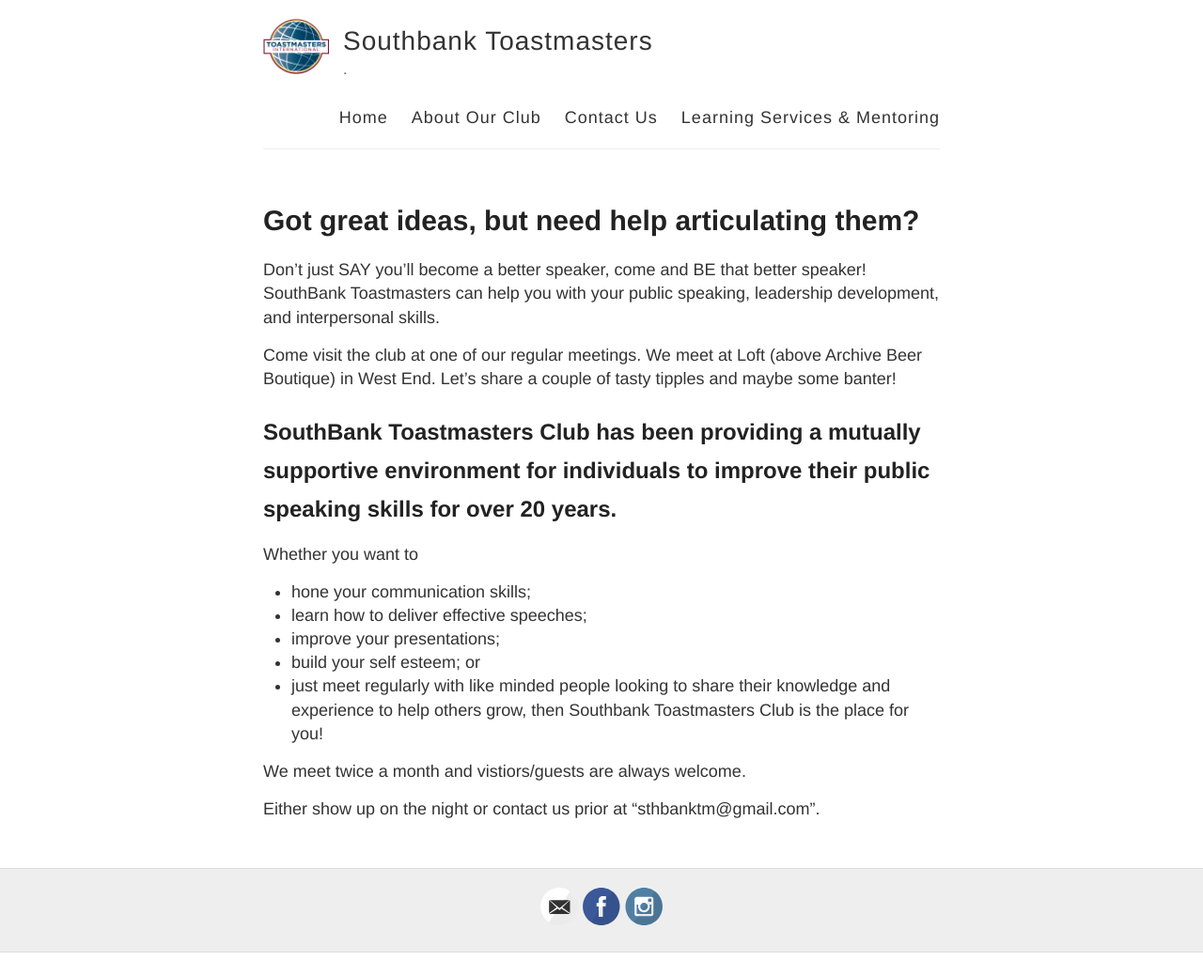
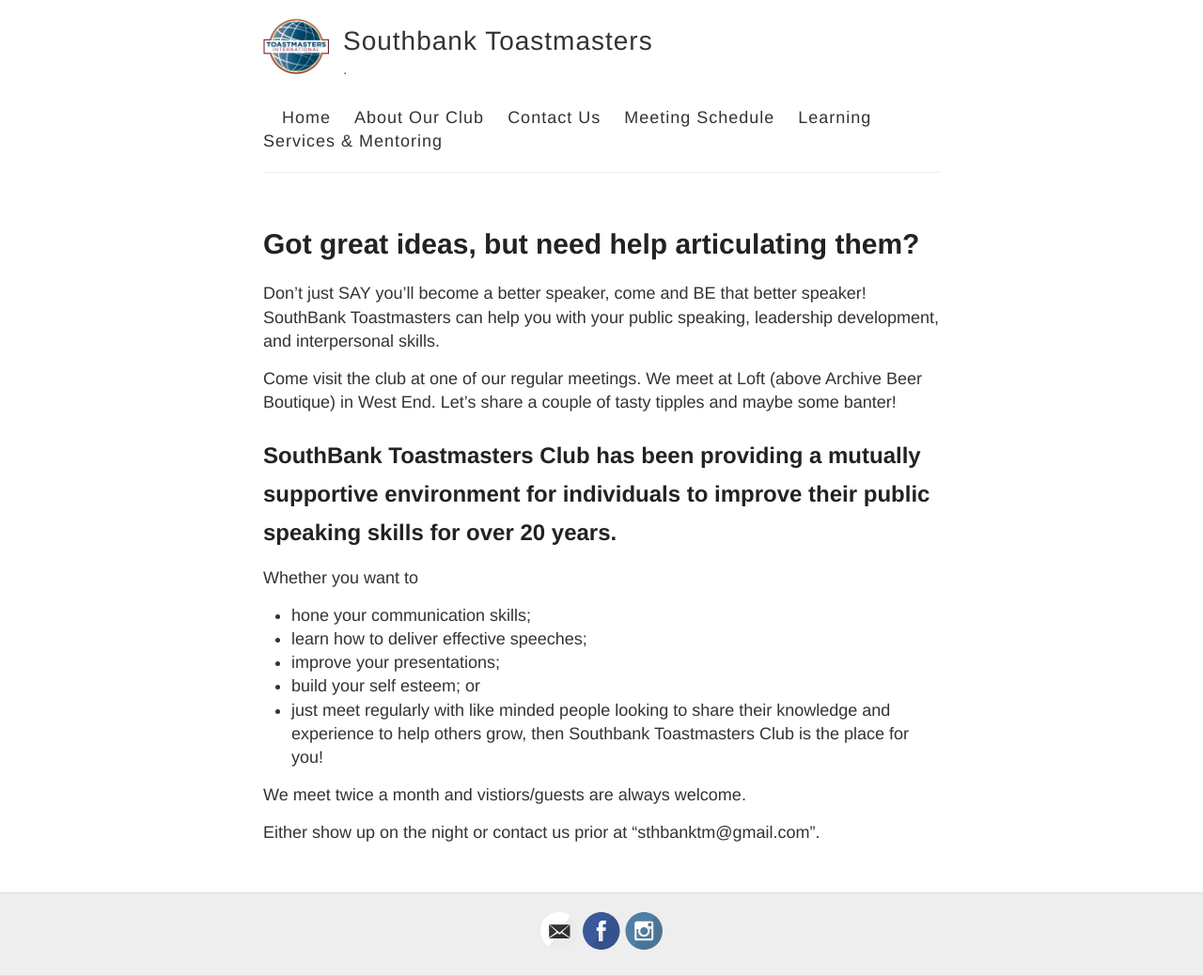
Before and after one commit to colbyprior/southbanktoastmasters, a Jekyll site: the page built from index.md, in a window 1280 px wide. Shown: the whole page at 94% size. Built offline with Jekyll 4.4.1, drawn with Linux system fonts in a browser that asks for light colours; before the commit the page ends 1014 px from its top, so only the background shows below that.

Commit message:
Update default.html

```diff
--- a/_layouts/default.html
+++ b/_layouts/default.html
@@ -30,6 +30,7 @@
             <a href="{{ site.baseurl }}/">Home</a>
             <a href="{{ site.baseurl }}/about">About Our Club</a>
             <a href="{{ site.baseurl }}/contact">Contact Us</a>
+            <a href="{{ site.baseurl }}/schedule">Meeting Schedule</a>
             <a href="{{ site.baseurl }}/learning">Learning Services & Mentoring</a>
           </nav>
         </header>
```
